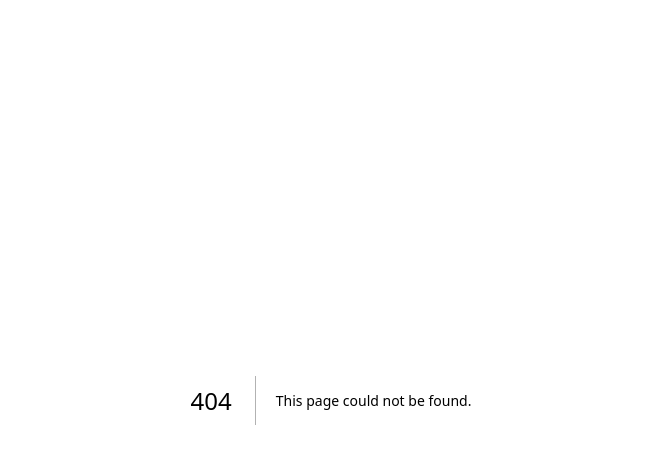
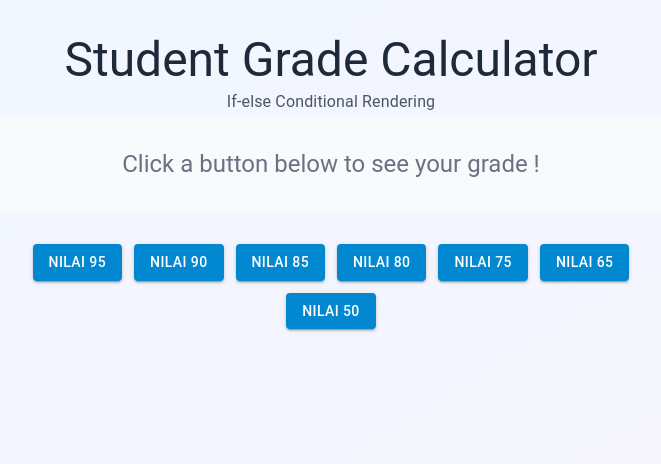
Before and after one commit to ffuad13/Fullstack-Batch-6, a Next.js app: page /pertemuan-14 in a window 1280 px wide. Before the commit this address had no page. Shown: the top 464 px of the page, without its empty margins (309-970 px from the left). Built offline with nearby package versions, Linux system fonts and the light colour scheme.

Commit message:
conditional rendering

```diff
--- /dev/null
+++ b/src/app/pertemuan-14/page.jsx
@@ -0,0 +1,54 @@
+"use client";
+
+import { useState } from "react";
+import { Button, Typography, Box } from "@mui/material";
+import IfElseComponent from "@/components/conditional/IfElseComponent";
+import TernaryComponent from "@/components/conditional/TernaryComponent";
+
+export default function Pertemuan14Page() {
+  const [score, setScore] = useState(0);
+	const [kondisi, setKondisi] = useState(true)
+
+  return (
+    <div className="min-h-screen bg-linear-to-br from-blue-50 to-purple-50 p-8">
+      <div className="max-w-2xl mx-auto">
+        <Typography variant="h3" className="text-center mb-2 font-bold text-gray-800">
+          Student Grade Calculator
+        </Typography>
+        <Typography variant="subtitle1" className="text-center mb-8 text-gray-600">
+          If-else Conditional Rendering
+        </Typography>
+
+        {/* Hasil import component */}
+        {kondisi ? <IfElseComponent score={score} /> : <TernaryComponent score={score} />}
+
+        <Box className="mt-8 flex flex-wrap gap-3 justify-center">
+          <Button variant="contained" color="info" onClick={() => setScore(95)}>
+            Nilai 95
+          </Button>
+          <Button variant="contained" color="info" onClick={() => setScore(90)}>
+            Nilai 90
+          </Button>
+          <Button variant="contained" color="info" onClick={() => setScore(85)}>
+            Nilai 85
+          </Button>
+          <Button variant="contained" color="info" onClick={() => setScore(80)}>
+            Nilai 80
+          </Button>
+          <Button variant="contained" color="info" onClick={() => setScore(75)}>
+            Nilai 75
+          </Button>
+          <Button variant="contained" color="info" onClick={() => setScore(65)}>
+            Nilai 65
+          </Button>
+          <Button variant="contained" color="info" onClick={() => setScore(50)}>
+            Nilai 50
+          </Button>
+          {score >= 65 && <Button variant="contained" color="info" onClick={() => setKondisi((prev) => !prev)}>
+            Ubah Kondisi
+          </Button>}
+        </Box>
+      </div>
+    </div>
+  );
+}
--- /dev/null
+++ b/src/components/conditional/IfElseComponent.jsx
@@ -0,0 +1,40 @@
+import { Card, CardContent, Typography, Box, Chip } from "@mui/material";
+import calculateGrade from "@/utils/calculateGrade";
+
+export default function IfElseComponent({score}) {
+	const hasilKalkulasi = calculateGrade(score);
+
+	let displayContent;
+
+  if (score === 0) {
+    displayContent = (
+      <Box className="text-center p-8 bg-gray-50 rounded-lg">
+        <Typography variant="h5" className="text-gray-500">
+          Click a button below to see your grade !
+        </Typography>
+      </Box>
+    );
+  } else {
+    displayContent = (
+      <Card className="mt-6 shadow-lg">
+        <CardContent>
+          <Box className="text-center">
+            <Typography variant="h2" className="font-bold mb-2">
+              {hasilKalkulasi.grade}
+            </Typography>
+            <Chip label={hasilKalkulasi.status} color={hasilKalkulasi.color} className="mb-4" size="large" />
+            <Typography variant="body1" className="mt-4 text-gray-700 ">
+              Your Score: {score}
+            </Typography>
+            <Typography variant="h6" className="mt-4 text-gray-600 ">
+              {hasilKalkulasi.message}
+              in if else
+            </Typography>
+          </Box>
+        </CardContent>
+      </Card>
+    );
+  }
+
+	return displayContent
+}
--- /dev/null
+++ b/src/components/conditional/TernaryComponent.jsx
@@ -0,0 +1,41 @@
+import { Card, CardContent, Typography, Box, Chip } from "@mui/material";
+import calculateGrade from "@/utils/calculateGrade";
+
+export default function TernaryComponent({score}) {
+	const hasilKalkulasi = calculateGrade(score);
+
+  function TampilanAwal() {
+    return (
+      <Box className="text-center p-8 bg-gray-50 rounded-lg">
+        <Typography variant="h5" className="text-gray-500">
+          Click a button below to see your grade!
+        </Typography>
+      </Box>
+    );
+  }
+
+  function TampilanFInal() {
+    return (
+      <Card className="mt-6 shadow-lg">
+        <CardContent>
+          <Box className="text-center">
+            <Typography variant="h2" className="font-bold mb-2">
+              {hasilKalkulasi.grade}
+            </Typography>
+            <Chip label={hasilKalkulasi.status} color={hasilKalkulasi.color} className="mb-4" size="large" />
+            <Typography variant="body1" className="mt-4 text-gray-700 ">
+              Your Score: {score}
+            </Typography>
+            <Typography variant="h6" className="mt-4 text-gray-600 ">
+              {hasilKalkulasi.message}
+              in ternary
+            </Typography>
+          </Box>
+        </CardContent>
+      </Card>
+    );
+  }
+
+
+	return score === 0 ? <TampilanAwal/> : <TampilanFInal/>
+}
--- /dev/null
+++ b/src/utils/calculateGrade.js
@@ -0,0 +1,35 @@
+export default function calculateGrade(score) {
+	let grade = ''
+	let status = ''
+	let message = ''
+	let color = ''
+
+	if (score >= 90) {
+    grade = "A";
+    status = "Excellent";
+    message = "Mantap Jiwa";
+    color = "success";
+  } else if (score >= 80) {
+    grade = "B";
+    status = "Very Good";
+    message = "Good Job";
+    color = "info";
+  } else if (score >= 70) {
+    grade = "C";
+    status = "Good Aja";
+    message = "Well done";
+    color = "primary";
+  } else if (score >= 60) {
+    grade = "D";
+    status = "Lulus doang";
+    message = "Lebih giat lagi";
+    color = "warning";
+  } else {
+		grade = "F";
+    status = "Gagal";
+    message = "Jangan Menyerah";
+    color = "error";
+	}
+
+  return {grade, status, message, color}
+}
```
